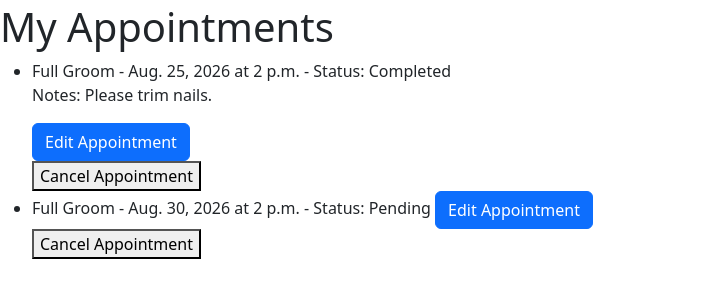
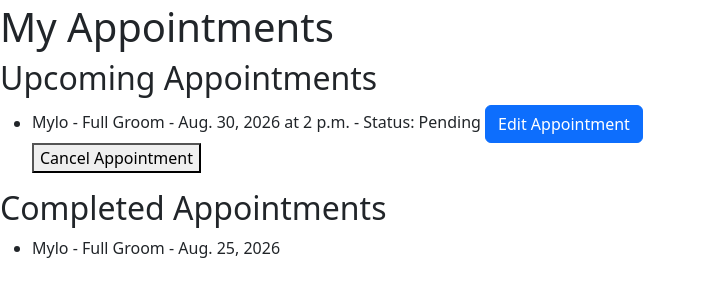
Before and after one commit to tadavis25/bark-n-meow-groomers, a Django app: page /my-appointments/ in a window 1280 px wide. Shown: the part 53-356 px from the top of the page, without its empty margins (0-704 px from the left). Run offline with Django 5.2, Linux system fonts and the light colour scheme; a user stored in the database is signed in; data comes from the database, SQL or seed files in the repository; both versions use the stored data as it was after the commit.

Commit message:
Added grooming appointment history

```diff
--- a/bookings/views.py
+++ b/bookings/views.py
@@ -18,8 +18,10 @@ def services(request):
 
 @login_required
 def my_appointments(request):
-    appointments = Appointment.objects.filter(user=request.user).exclude(status='cancelled')
-    return render(request, 'my_appointments.html', {'appointments': appointments})
+    upcoming_appointments = Appointment.objects.filter(user=request.user).exclude(status__in=['cancelled', 'completed'])
+    completed_appointments = Appointment.objects.filter(user=request.user, status='completed')
+    return render(request, 'my_appointments.html', {'upcoming_appointments': upcoming_appointments, 'completed_appointments': completed_appointments})
+
 
 @login_required
 def edit_appointment(request, appointment_id):
--- a/templates/my_appointments.html
+++ b/templates/my_appointments.html
@@ -2,18 +2,34 @@
 
 {% block content %}
 <h1>My Appointments</h1>
+<h2>Upcoming Appointments</h2>
 <ul>
-        {% for appointment in appointments %}
-            <li>{{ appointment.service.name }} - {{appointment.appointment_date }} at {{appointment.appointment_time }} - Status: {{ appointment.get_status_display }}
+    {% for appointment in upcoming_appointments %}
+    <li>{{appointment.pet.name }} - {{ appointment.service.name }} - {{appointment.appointment_date }} at {{appointment.appointment_time }} -
+        Status: {{ appointment.get_status_display }}
         {% if appointment.notes %}
         <p>Notes: {{ appointment.notes }}</p>
         {% endif %}
         <a href="{% url 'edit_appointment' appointment.id %}" class="btn btn-primary">Edit Appointment</a>
         <form method="post" action="{% url 'cancel_appointment' appointment.id %}">
             {% csrf_token %}
-                    <button type="submit" onclick="return confirm('Are you sure you want to cancel this appointment?');">Cancel Appointment</button>
+            <button type="submit" onclick="return confirm('Are you sure you want to cancel this appointment?');">Cancel
+                Appointment</button>
         </form>
     </li>
     {% endfor %}
 </ul>
+<h2>Completed Appointments</h2>
+
+<ul>
+    {% for appointment in completed_appointments %}
+    <li>
+        {{ appointment.pet.name }} -
+        {{ appointment.service.name }} -
+        {{ appointment.appointment_date }}
+    </li>
+    {% empty %}
+    <li>No completed appointments yet.</li>
+    {% endfor %}
+</ul>
 {% endblock %}
```
Also changed, not shown: db.sqlite3. Lines whose indentation alone changed are shown as unchanged.
